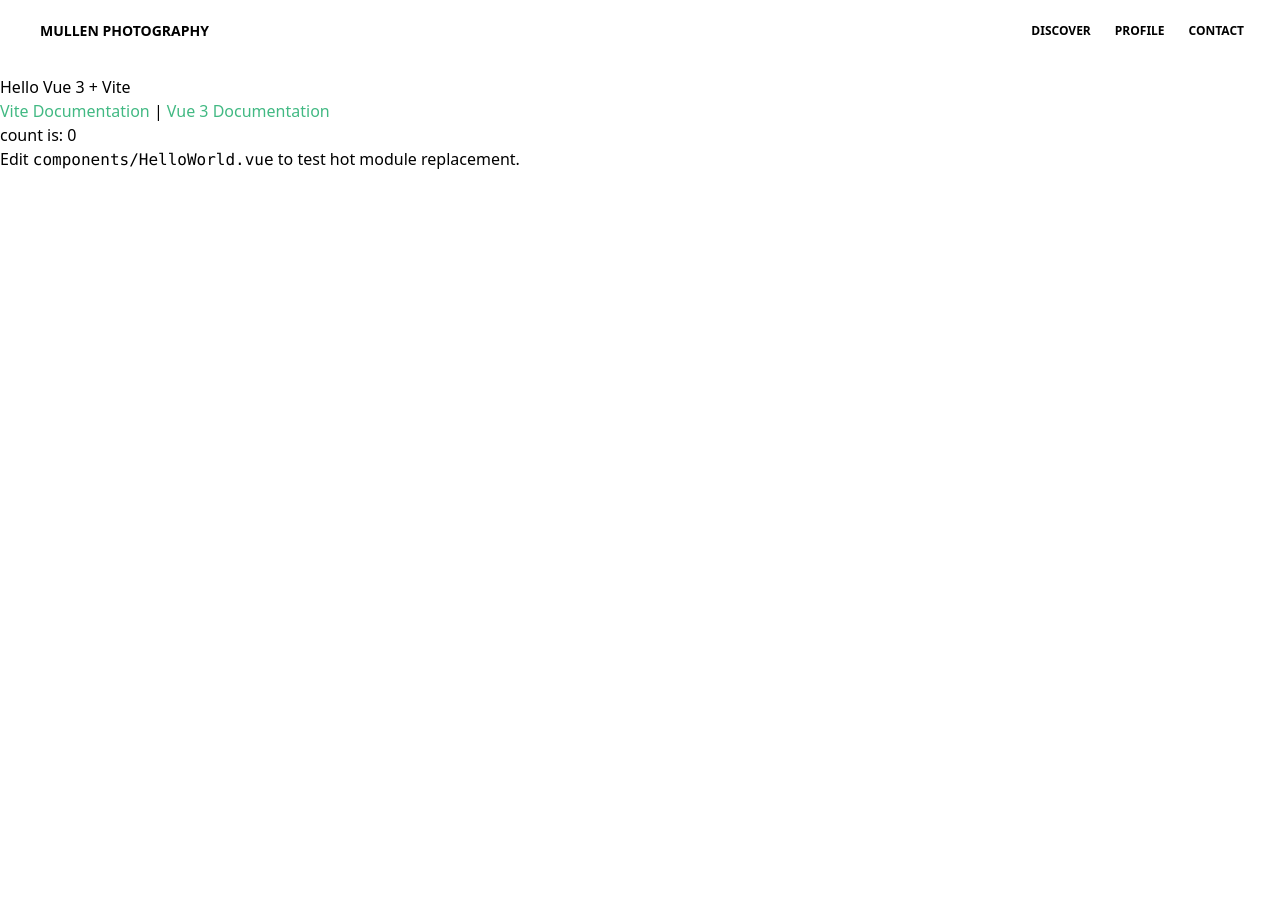
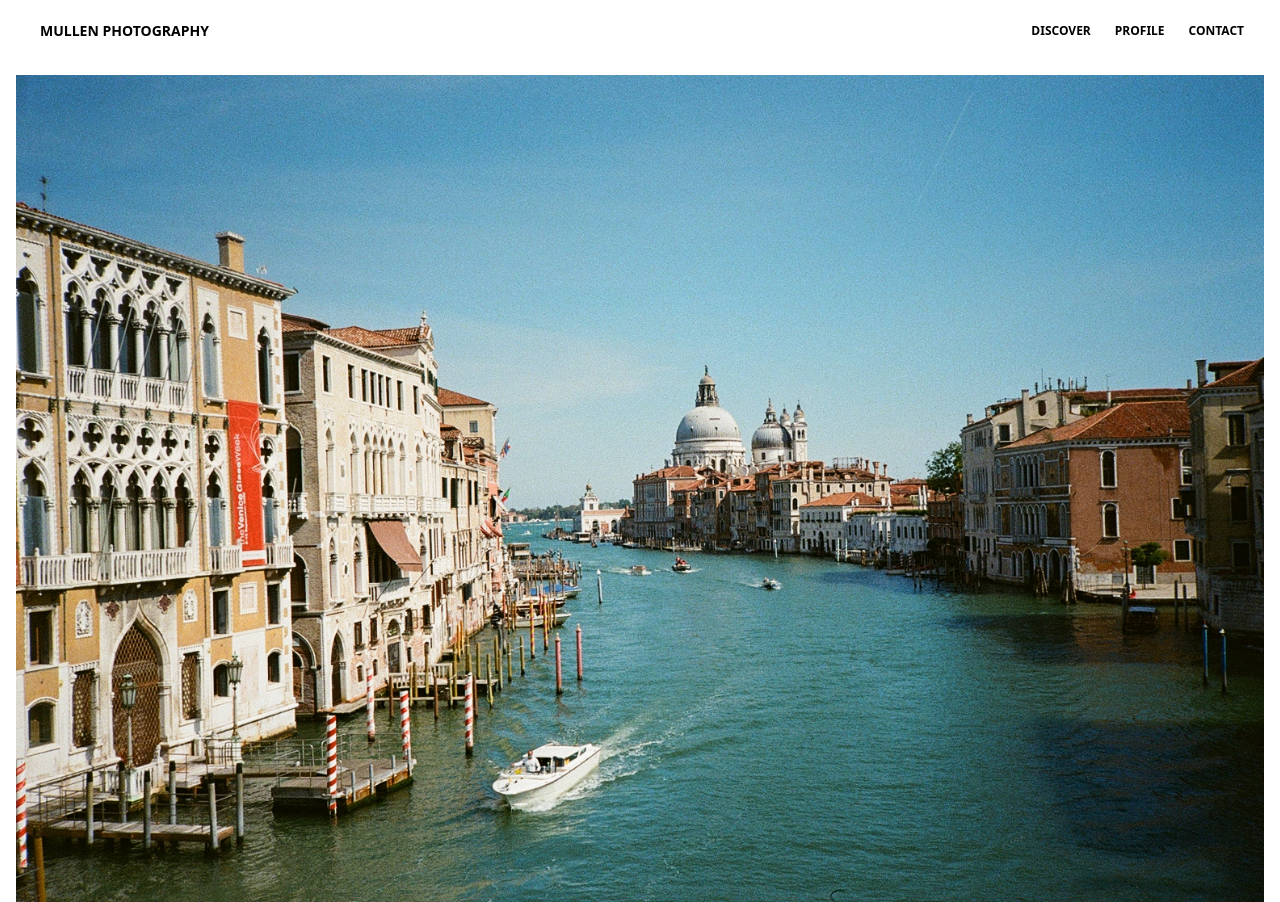
Before and after one commit to Photography-Portfolio/frontend, a Vue app: page / in a window 1280 px wide. Before the commit the page ends 800 px from the top, so only its background shows below. Built offline with nearby package versions, Linux system fonts and the light colour scheme.

Commit message:
fix router + added images

```diff
--- a/src/App.vue
+++ b/src/App.vue
@@ -1,40 +1,16 @@
 <template>
-  <nav class="relative flex flex-wrap items-center justify-between px-2 py-3 navbar-expand-lg bg-white mb-3">
-    <div class="container px-4 mx-auto flex flex-wrap items-center justify-between">
-      <div class="w-full relative flex justify-between lg:w-auto  px-4 lg:static lg:block lg:justify-start">
-        <a class="text-sm font-bold leading-relaxed inline-block mr-4 py-2 whitespace-no-wrap uppercase text-black" href="#pablo">
-          Mullen Photography
-        </a>
-        <button class="cursor-pointer text-xl leading-none px-3 py-1 border border-solid border-transparent rounded bg-transparent block lg:hidden outline-none focus:outline-none" type="button">
-          <span class="block relative w-6 h-px rounded-sm bg-black"></span>
-          <span class="block relative w-6 h-px rounded-sm bg-black mt-1"></span>
-          <span class="block relative w-6 h-px rounded-sm bg-black mt-1"></span>
-        </button>
-      </div>
-      <div class="lg:flex flex-grow items-center" id="example-navbar-warning">
-        <ul class="flex flex-col lg:flex-row list-none ml-auto">
-            <li class="nav-item">
-              <a class="px-3 py-2 flex items-center text-xs uppercase font-bold leading-snug text-black hover:opacity-75" href="#pablo">
-                Discover
-              </a>
-            </li>
-            <li class="nav-item">
-              <a class="px-3 py-2 flex items-center text-xs uppercase font-bold leading-snug text-black hover:opacity-75" href="#pablo">
-                Profile
-              </a>
-            </li>
-            <li class="nav-item">
-              <a class="px-3 py-2 flex items-center text-xs uppercase font-bold leading-snug text-black hover:opacity-75" href="#pablo">
-                Contact
-              </a>
-            </li>
-        </ul>
-      </div>
-    </div>
-  </nav>
-  <HelloWorld msg="Hello Vue 3 + Vite" />
+  <div id="app">
+    <Nav />
+    <router-view />
+  </div>
 </template>
 
-<script setup>
-import HelloWorld from './components/HelloWorld.vue'
+<script>
+import Nav from "./components/Nav.vue";
+export default {
+  name: "App",
+  components: {
+    Nav,
+  },
+};
 </script>
--- /dev/null
+++ b/src/components/Nav.vue
@@ -0,0 +1,41 @@
+<template>
+    <nav class="relative flex flex-wrap items-center justify-between px-2 py-3 navbar-expand-lg bg-transparent mb-3">
+      <div class="container px-4 mx-auto flex flex-wrap items-center justify-between">
+        <div class="w-full relative flex justify-between lg:w-auto  px-4 lg:static lg:block lg:justify-start md:w-auto md:static md:block md:justify-start">
+          <a class="text-sm font-bold leading-relaxed inline-block mr-4 py-2 whitespace-no-wrap uppercase text-black" href="/">
+            Mullen Photography
+          </a>
+          <button class="cursor-pointer text-xl leading-none px-3 py-1 border border-solid border-transparent rounded bg-transparent block lg:hidden md:hidden outline-none focus:outline-none" type="button">
+            <span class="block relative w-6 h-px rounded-sm bg-black"></span>
+            <span class="block relative w-6 h-px rounded-sm bg-black mt-1"></span>
+            <span class="block relative w-6 h-px rounded-sm bg-black mt-1"></span>
+          </button>
+        </div>
+        <div class="lg:flex md:flex flex-grow items-center" id="example-navbar-warning">
+          <ul class="flex flex-col lg:flex-row md:flex-row list-none ml-auto">
+              <li class="nav-item">
+                <a class="px-3 py-2 flex items-center text-xs uppercase font-bold leading-snug text-black hover:opacity-75" href="/discover">
+                  Discover
+                </a>
+              </li>
+              <li class="nav-item">
+                <a class="px-3 py-2 flex items-center text-xs uppercase font-bold leading-snug text-black hover:opacity-75" href="/profile">
+                  Profile
+                </a>
+              </li>
+              <li class="nav-item">
+                <a class="px-3 py-2 flex items-center text-xs uppercase font-bold leading-snug text-black hover:opacity-75" href="/contact">
+                  Contact
+                </a>
+              </li>
+          </ul>
+        </div>
+      </div>
+    </nav>
+</template>
+
+<script>
+export default {
+  name: "Home",
+};
+</script>
--- a/src/main.js
+++ b/src/main.js
@@ -3,4 +3,4 @@ import App from './App.vue'
 import './index.css'
 import router from './router';
 
-createApp(App).use(router).mount('#app')
+createApp(App).use(router).mount('#app');
--- a/src/router.js
+++ b/src/router.js
@@ -2,13 +2,18 @@ import {
     createWebHistory,
     createRouter
 } from "vue-router";
-import Home from "./components/HelloWorld.vue";
+import Home from "./views/Home.vue";
+import Discover from './views/Discover.vue';
 
 const history = createWebHistory();
 const routes = [{
         path: "/",
-        comp: Home
+        component: Home
     },
+    {
+        path: "/discover",
+        component: Discover
+    }
 ];
 const router = createRouter({
     history,
--- a/src/components/HelloWorld.vue
+++ b/src/views/Discover.vue
@@ -22,9 +22,3 @@ defineProps({
 
 const state = reactive({ count: 0 })
 </script>
-
-<style scoped>
-a {
-  color: #42b983;
-}
-</style>
--- /dev/null
+++ b/src/views/Home.vue
@@ -0,0 +1,19 @@
+<template>
+  <div class="flex flex-wrap justify-center">
+    <div class="w-12/12 sm:w-12/12 px-4">
+      <img src="../assets/pictures/img_31.jpeg" />
+    </div>
+  </div>
+</template>
+
+<script>
+export default {
+  name: 'Home',
+}
+</script>
+
+<style scoped>
+a {
+  color: #42b983;
+}
+</style>
```
Also changed, not shown: src/components/Discover.vue (deleted).
